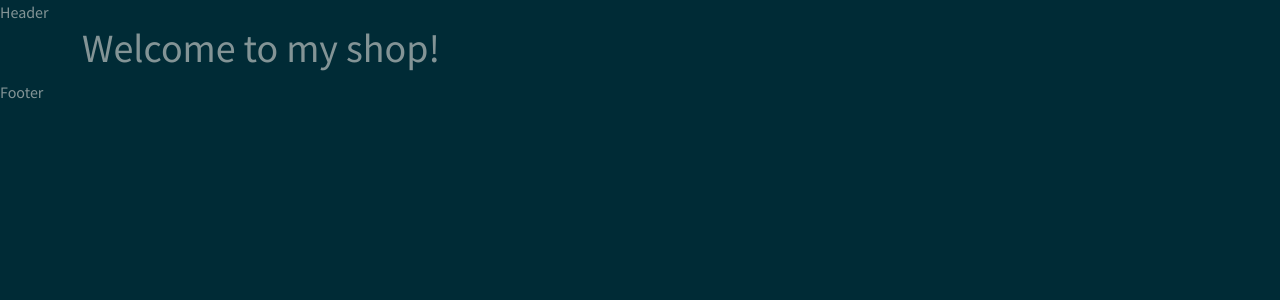
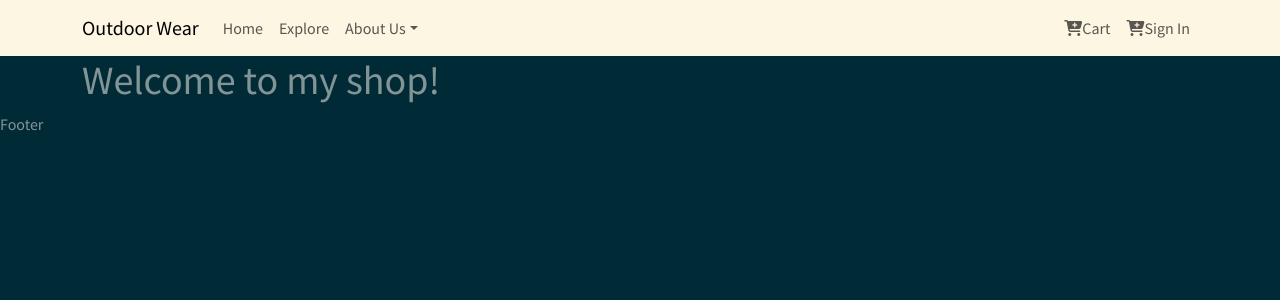
Before and after one commit to taborspaces/my-shop, a React (Create React App) app in the folder frontend/: page / in a window 1280 px wide. Shown: the top 300 px of the page. Built offline with nearby package versions, Linux system fonts and the light colour scheme.

Commit message:
Included React Bootstrap navbar

```diff
--- a/frontend/public/index.html
+++ b/frontend/public/index.html
@@ -39,5 +39,9 @@
       To begin the development, run `npm start` or `yarn start`.
       To create a production bundle, use `npm run build` or `yarn build`.
     -->
+
+    <script src="https://kit.fontawesome.com/81dceed378.js"
+    crossorigin="anonymous"></script>
+
   </body>
 </html>
--- a/frontend/src/components/Header.js
+++ b/frontend/src/components/Header.js
@@ -1,9 +1,41 @@
 import React from 'react'
+import { Container, Navbar, NavDropdown,Nav } from 'react-bootstrap'
 
 const Header = () => {
   return (
-    <div>Header</div>
-  )
+    <header>
+    <Navbar expand="lg" className="bg-body-tertiary">
+      <Container>
+        <Navbar.Brand href="#home">Outdoor Wear</Navbar.Brand>
+        <Navbar.Toggle aria-controls="basic-navbar-nav" />
+        <Navbar.Collapse id="basic-navbar-nav">
+        <Nav className="me-auto">
+        <Nav.Link href="#home">Home</Nav.Link>
+            <Nav.Link href="#link">Explore</Nav.Link>
+            <NavDropdown title="About Us" id="basic-nav-dropdown">
+              <NavDropdown.Item href="#action/3.1">History</NavDropdown.Item>
+              <NavDropdown.Item href="#action/3.2">
+                Committment
+              </NavDropdown.Item>
+              <NavDropdown.Item href="#action/3.3">Team</NavDropdown.Item>
+              <NavDropdown.Divider />
+              <NavDropdown.Item href="#action/3.4">
+                Leadership
+              </NavDropdown.Item>
+            </NavDropdown>
+            </Nav>
+          <Nav className="ms-auto">
+            <Nav.Link href="/cart"> <i className='fas
+            fa-cart-plus'></i>Cart</Nav.Link>
+            <Nav.Link href="/Sign In"> <i className='fas
+            fa-cart-plus'></i>Sign In</Nav.Link>
+            </Nav>
+        </Navbar.Collapse>
+      </Container>
+    </Navbar>
+    </header>
+
+  );
 }
 
 export default Header
```
